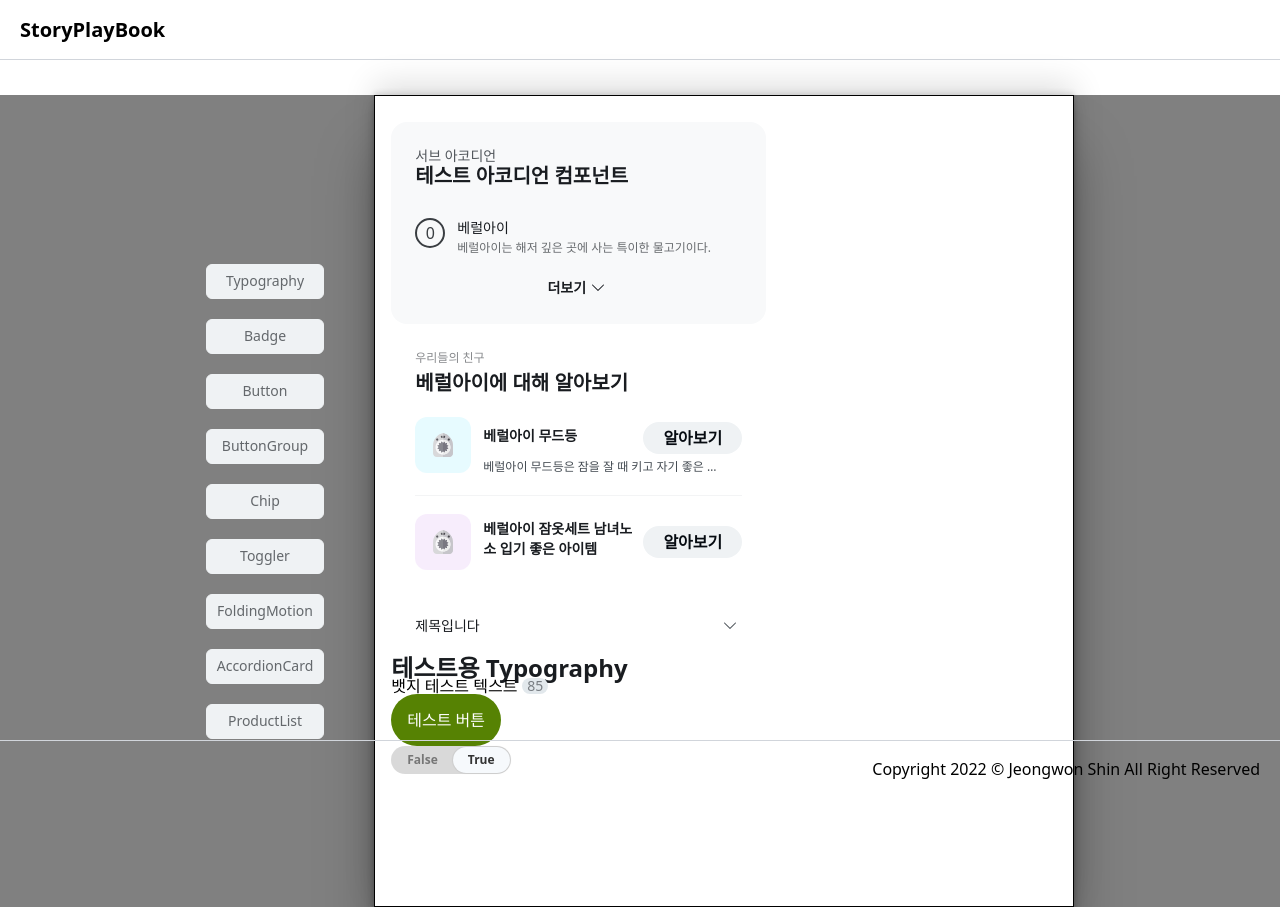
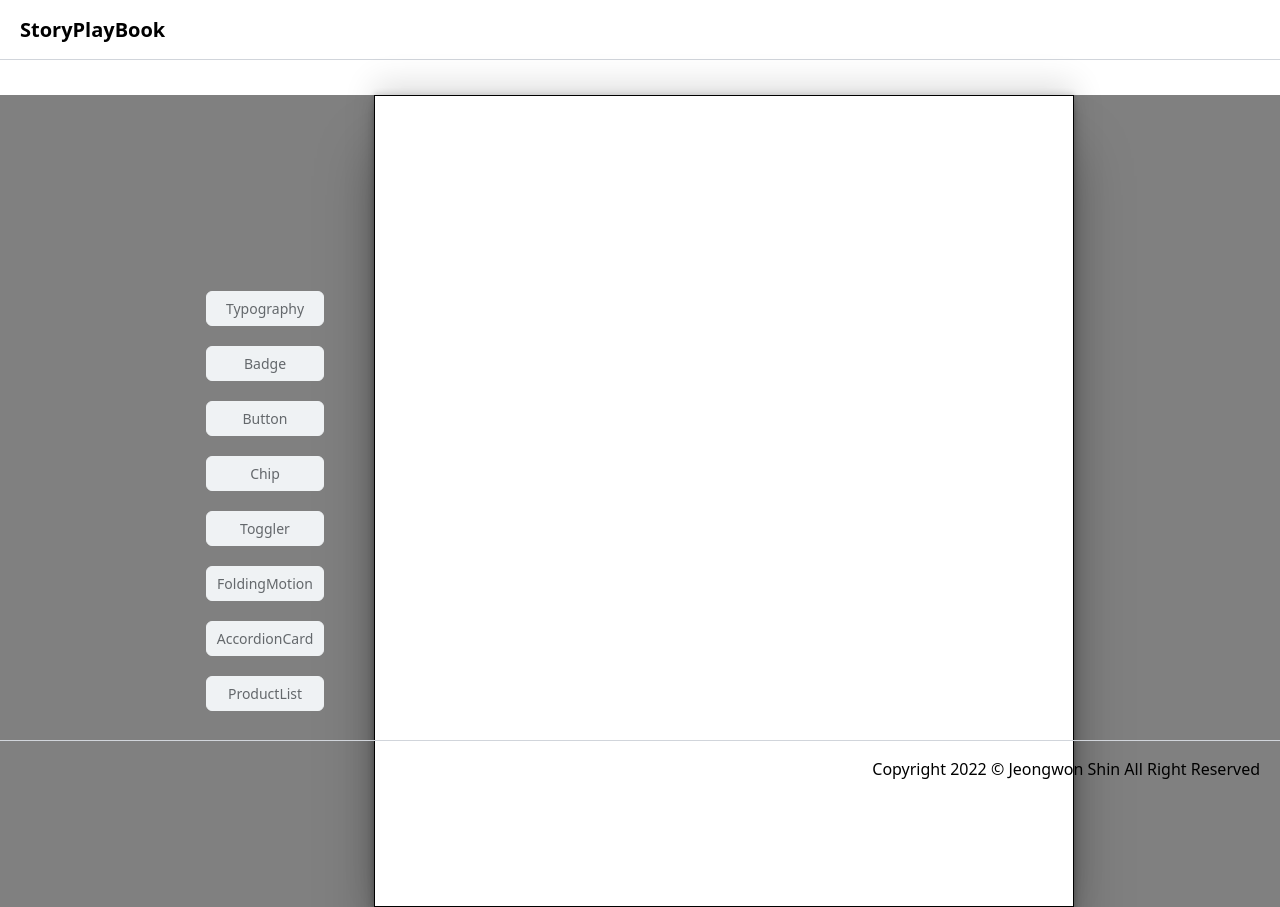
Before and after one commit to newgardener/StoryPlayBook-Project, a React (Create React App) app: page /story-playground in a window 1280 px wide. Built offline with nearby package versions, Linux system fonts and the light colour scheme.

Commit message:
chore: 자잘한 오류 수정

```diff
--- a/src/components/DraggableWrapper/index.tsx
+++ b/src/components/DraggableWrapper/index.tsx
@@ -13,6 +13,8 @@ type Point = {
 
 const css = {
   padding: 16,
+  panelWidth: 700,
+  panelHeight: 812,
   minBoundingClientTop: 125,
   maxBoundingClientBottom: 891,
 };
@@ -37,6 +39,7 @@ const useDrag: (point: UseDrag) => MotionProps = ({ x, y, top, bottom }) => {
     },
     onDragStart: () => {
       isDragging.current = true;
+      y.set(Math.min(y.get(), 550));
     },
     onDrag: (_, info) => {
       const newPointX = x.get() + info.delta.x;
@@ -45,8 +48,14 @@ const useDrag: (point: UseDrag) => MotionProps = ({ x, y, top, bottom }) => {
       const minBoundedY = css.minBoundingClientTop - top;
       const maxBoundedY = css.maxBoundingClientBottom - bottom;
 
-      if (newPointX < 0 || newPointX > 550) return;
-      if (newPointY < minBoundedY || newPointY > maxBoundedY) return;
+      console.log("newPointY", newPointY);
+      console.log("minBoundedY", minBoundedY);
+
+      // TODO: 특정 케이스에 대한 예외 처리 필요 (right, top)
+      // if (newPointX < 0 || newPointX > 550) return;
+      // if (newPointY < minBoundedY || newPointY > maxBoundedY) return;
+
+      if (newPointX < 0) return;
 
       x.set(x.get() + info.delta.x);
       y.set(y.get() + info.delta.y);
@@ -60,7 +69,7 @@ type DraggableWrapperProps = {
 
 export const DraggableWrapper = ({ component }: DraggableWrapperProps) => {
   const x = useMotionValue(0);
-  const y = useMotionValue(10);
+  const y = useMotionValue(0);
   const point = { x, y };
 
   return (
--- a/src/components/Footer/styles.module.scss
+++ b/src/components/Footer/styles.module.scss
@@ -7,4 +7,5 @@
   padding: 1.25rem;
   border-top: 1px solid rgb(209, 213, 219);
   text-align: right;
+  z-index: 1;
 }
--- a/src/components/StoryPlaySection/index.tsx
+++ b/src/components/StoryPlaySection/index.tsx
@@ -1,7 +1,10 @@
 import * as React from "react";
+import { Control, FieldValues, useForm, useWatch } from "react-hook-form";
+import { zodResolver } from "@hookform/resolvers/zod";
 import classNames from "classnames/bind";
+import { z } from "zod";
 
-import { componentNameList, defaultComponentProps } from "../../constants";
+import { defaultComponentProps, storyComponentNameList } from "../../constants";
 import {
   AccordionCard,
   AccordionCardProps,
@@ -10,6 +13,7 @@ import {
   Button,
   ButtonProps,
   Chip,
+  ChipProps,
   FoldingMotion,
   FoldingMotionProps,
   ProductList,
@@ -25,16 +29,74 @@ import styles from "./styles.module.scss";
 
 const cx = classNames.bind(styles);
 
+const schema = z.object({
+  Typography: z.boolean(),
+  Badge: z.boolean(),
+  Button: z.boolean(),
+  Chip: z.boolean(),
+  Toggler: z.boolean(),
+  FoldingMotion: z.boolean(),
+  AccordionCard: z.boolean(),
+  ProductList: z.boolean(),
+});
+
+const defaultValues = {
+  Typography: false,
+  Badge: false,
+  Button: false,
+  Chip: false,
+  Toggler: false,
+  FoldingMotion: false,
+  AccordionCard: false,
+  ProductList: false,
+};
+
+type FormValues = z.infer<typeof schema>;
+
 export const StoryPlaySection = () => {
+  const { getValues, setValue, control } = useForm<FormValues>({
+    mode: "onChange",
+    resolver: zodResolver(schema),
+    defaultValues,
+  });
+
+  const options = useWatch({
+    control,
+  });
+
   return (
     <div className={cx("storyplay-wrapper")}>
       <div className={cx("chips-container")}>
-        {componentNameList.map((componentName, index) => {
-          if (componentName === "DotLoading" || componentName === "JSONInputBox") return;
-          return <Chip key={index} label={componentName} />;
+        {storyComponentNameList.map((componentName, index) => {
+          return (
+            <Chip
+              key={index}
+              active={options[componentName]}
+              label={componentName}
+              onClick={() => {
+                setValue(componentName, !getValues(componentName));
+              }}
+            />
+          );
         })}
       </div>
-      <div className={cx("story-render-panel")}>
+      <StoryPlayRenderPanel control={control} />
+    </div>
+  );
+};
+
+type StoryPlayRenderPanelProps<T extends FieldValues = FormValues> = {
+  control: Control<T>;
+};
+
+const StoryPlayRenderPanel = ({ control }: StoryPlayRenderPanelProps) => {
+  const options = useWatch({
+    control,
+  });
+
+  return (
+    <div className={cx("story-render-panel")}>
+      {options.AccordionCard && (
         <DraggableWrapper
           component={
             <AccordionCard
@@ -43,6 +105,18 @@ export const StoryPlaySection = () => {
             />
           }
         />
+      )}
+      {options.FoldingMotion && (
+        <DraggableWrapper
+          component={
+            <FoldingMotion
+              className={cx("story-component")}
+              {...(defaultComponentProps["FoldingMotion"] as FoldingMotionProps)}
+            />
+          }
+        />
+      )}
+      {options.ProductList && (
         <DraggableWrapper
           component={
             <ProductList
@@ -51,14 +125,8 @@ export const StoryPlaySection = () => {
             />
           }
         />
-        <DraggableWrapper
-          component={
-            <FoldingMotion
-              className={cx("story-component")}
-              {...(defaultComponentProps["FoldingMotion"] as FoldingMotionProps)}
-            />
-          }
-        />
+      )}
+      {options.Typography && (
         <DraggableWrapper
           component={
             <Typography
@@ -67,6 +135,8 @@ export const StoryPlaySection = () => {
             />
           }
         />
+      )}
+      {options.Badge && (
         <DraggableWrapper
           component={
             <Badge
@@ -75,6 +145,8 @@ export const StoryPlaySection = () => {
             />
           }
         />
+      )}
+      {options.Button && (
         <DraggableWrapper
           component={
             <Button
@@ -83,6 +155,18 @@ export const StoryPlaySection = () => {
             />
           }
         />
+      )}
+      {options.Chip && (
+        <DraggableWrapper
+          component={
+            <Chip
+              className={cx("story-component")}
+              {...(defaultComponentProps["Chip"] as ChipProps)}
+            />
+          }
+        />
+      )}
+      {options.Toggler && (
         <DraggableWrapper
           component={
             <Toggler
@@ -91,7 +175,7 @@ export const StoryPlaySection = () => {
             />
           }
         />
-      </div>
+      )}
     </div>
   );
 };
--- a/src/constants.ts
+++ b/src/constants.ts
@@ -25,6 +25,26 @@ export const componentNameList: string[] = [
   "Toggler",
   "JSONInputBox",
   "DotLoading",
+  "FoldingMotion",
+  "AccordionCard",
+  "ProductList",
+];
+
+export const storyComponentNameList: (
+  | "Typography"
+  | "Badge"
+  | "Button"
+  | "Chip"
+  | "Toggler"
+  | "FoldingMotion"
+  | "AccordionCard"
+  | "ProductList"
+)[] = [
+  "Typography",
+  "Badge",
+  "Button",
+  "Chip",
+  "Toggler",
   "FoldingMotion",
   "AccordionCard",
   "ProductList",
```
